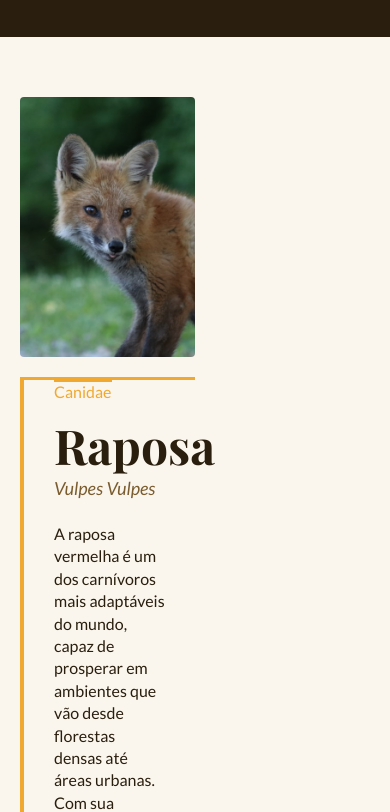
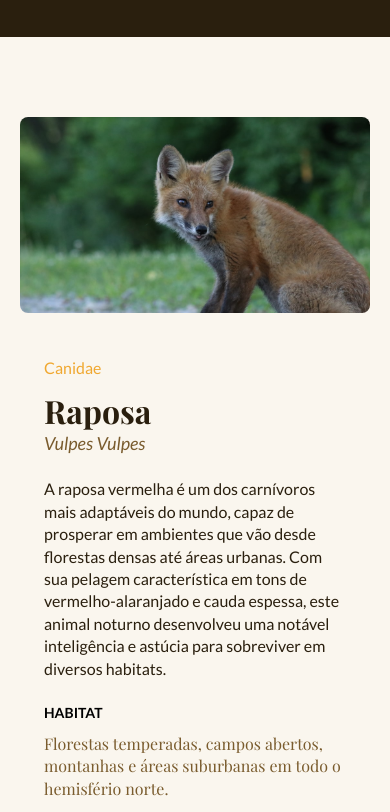
Before and after one commit to lucascuppi-gif/Animais-Fant-sticos, a plain HTML site: page index.html in a window 390 px wide. Shown: the part 562-1374 px from the top of the page. Drawn offline with nearby package versions, Linux system fonts and the light colour scheme; a web font is replaced by a local one.

Commit message:
arrumando o responsivo da seção de animais

```diff
--- a/style.css
+++ b/style.css
@@ -602,10 +602,6 @@ footer {
 }
 
 @media (max-width: 600px) {
-  /* ================================
-     HEADER
-  ================================ */
-
   header {
     position: relative;
   }
@@ -680,24 +676,25 @@ footer {
 
   .animais {
     padding: 40px 20px;
-  }
-
     .card-animais {
+      align-items: center;
+      max-width: 100%;
+      width: 100%;
       flex-direction: column;
       padding: 40px 0;
       border-bottom: 1px solid rgba(42, 31, 14, 0.1);
 
       img {
+        max-width: 100%;
         width: 100%;
-      height: 260px;
+        height: auto;
         border-radius: 8px;
       }
 
       .conteudo {
         max-width: 100%;
         border-left: none;
-      border-top: 3px solid #f0a830;
-      padding: 24px 0 0;
+        padding: 24px;
 
         h2 {
           font-size: 2rem;
@@ -705,6 +702,7 @@ footer {
 
         span {
           border-top: none;
+        }
       }
     }
   }
```
Lines whose indentation alone changed are shown as unchanged.
